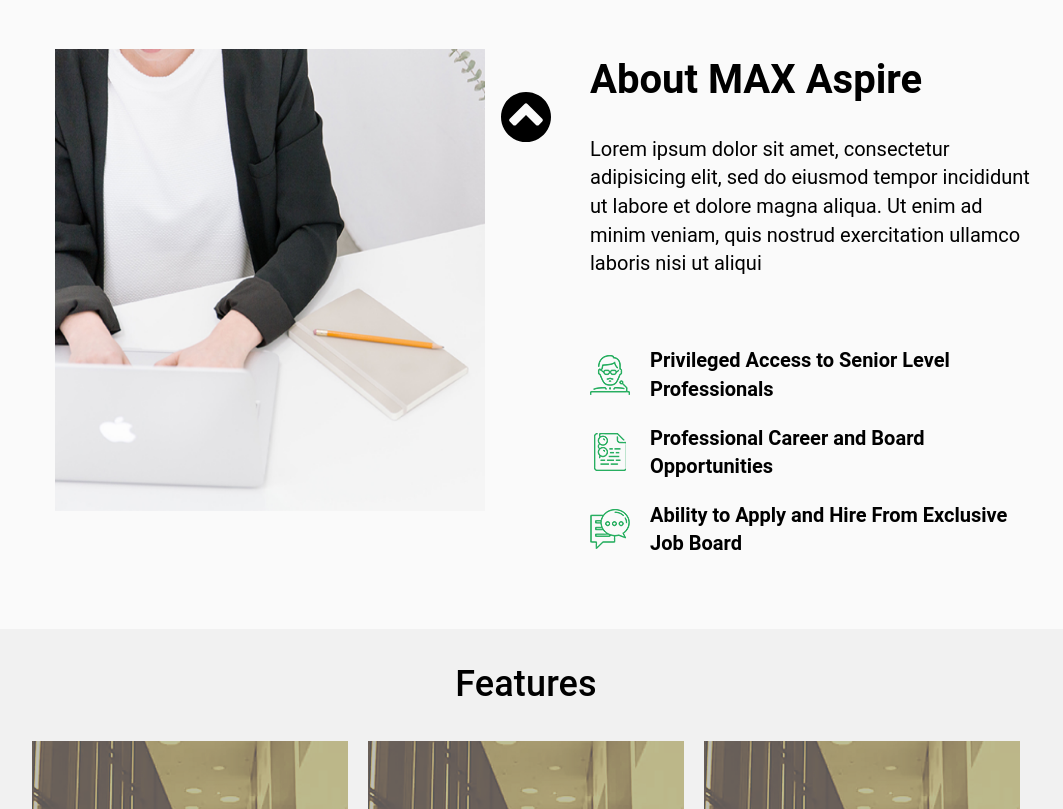
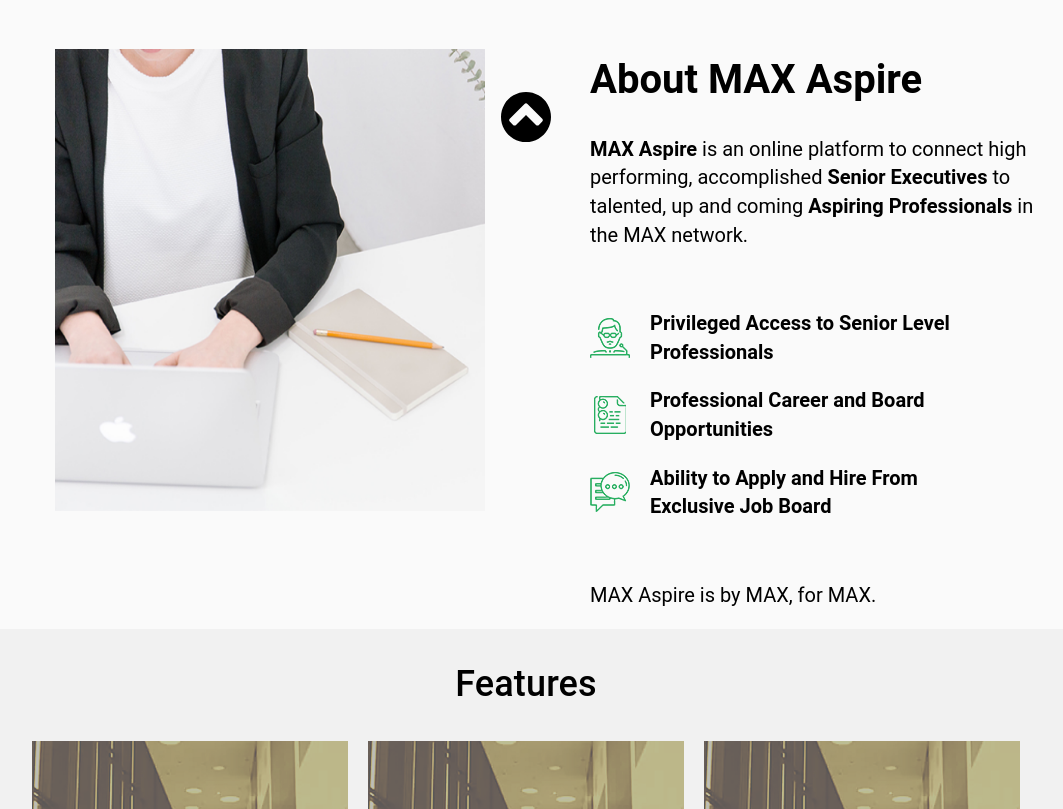
Before and after one commit to maxgala/aspire-frontend, a React (Create React App) app: page / in a window 1280 px wide. Shown: the part 640-1449 px from the top of the page, without its empty margins (114-1177 px from the left). Built offline with nearby package versions, Linux system fonts and the light colour scheme.

Commit message:
Code cleanup.

```diff
--- a/src/Components/LandingPage/AboutMax.js
+++ b/src/Components/LandingPage/AboutMax.js
@@ -1,12 +1,11 @@
-
 import React from "react";
 import { makeStyles } from "@material-ui/core/styles";
 import aboutMax from "../Images/aboutMax.png";
+import icon1 from "../Images/icon_1.png";
 import icon2 from "../Images/icon_2.png";
-import icon1 from "../Images/icon_1.png";
 import icon3 from "../Images/icon_3.png";
+
 const useStyles = makeStyles(theme => ({
-
   h1style: {
     top: '83%',
     color: "black",
@@ -19,23 +18,20 @@
     letterSpacing: "0px",
     textAlign: 'left',
     height:'auto',
-        //paddingRight: "80pt",
-     //   paddingLeft:"60%",
     paddingRight:"10%",
   },
   f1:{
     fontFamily: "Bold 36px/48px Nunito Sans;",
   },
-
   f2:{
     fontFamily: "Regular 18px/24px Montserrat",
+    maxWidth: '450px'
   },
-
   f3:{
     fontFamily: "Bold 26px/36px Nunito Sans",
     marginLeft: "1em",
+    maxWidth: '350px'
   },
-
   tab: {
     display: "flex",
     alignItems:"center",
@@ -44,8 +40,6 @@
     verticalAlign: "middle",
   },
   about: {
-       // paddingLeft:"10%",
-      //  paddingRight:"10%",
     height:'auto',
     width: "100vw",
     minHeight: "50vw",
@@ -53,18 +47,12 @@
     marginRight : "0",
     marginLeft  : "0",
   },
-
   total: {
     position: 'absolute',
     left: '25%',
     top: '85%',
     transform: 'translate(-50%, 0%)',
-        //width: '40vw',
-
-       // height: '40vh',
-        //marginBottom: '20%',
     paddingLeft:"10%",
-
   }
 }));
 
@@ -73,39 +61,27 @@
 
   return (
     <div className={classes.about}>
-
-
       <div className={classes.total}>
          <img style={{width: '35vw', height: '60vh', padding:"2%"}}resizeMode="contain" src={aboutMax} alt="About Image"/>
       </div>
-
       <div className={classes.h1style}>
         <h1 className={classes.f1}><b>About MAX Aspire</b></h1>
         <p className={classes.f2}>
-        Lorem ipsum dolor sit amet, consectetur adipisicing elit, sed do eiusmod tempor
-        incididunt ut labore et dolore magna aliqua. Ut enim ad minim veniam, quis nostrud
-        exercitation ullamco laboris nisi ut aliqui
+          <b>MAX Aspire</b> is an online platform to connect high performing, accomplished <b>Senior Executives</b> to talented, up and coming <b>Aspiring Professionals</b> in the MAX network.
         </p>
-    <br></br>
-      <p className={classes.tab}> <img  resizeMode="contain" src={icon2} alt="About Image"/>
+        <p className={classes.tab} style={{marginTop: '60px'}}> <img resizeMode="contain" src={icon2} alt="About Image"/>
           <span className={classes.f3}><b>Privileged Access to Senior Level Professionals</b></span>
         </p>
-
         <p className={classes.tab}> <img resizeMode="contain" src={icon1} alt="About Image"/>
           <span className={classes.f3}><b>Professional Career and Board Opportunities</b></span>
         </p>
-
         <p className={classes.tab}> <img resizeMode="contain" src={icon3} alt="About Image"/>
           <span className={classes.f3}><b>Ability to Apply and Hire From Exclusive Job Board</b></span>
         </p>
-
+        <p className={classes.f2} style={{marginTop: '60px'}}>
+          MAX Aspire is by MAX, for MAX.
+        </p>
       </div>
-
-
-
-
-
     </div>
-
   );
 }
```
Lines whose indentation alone changed are shown as unchanged.
